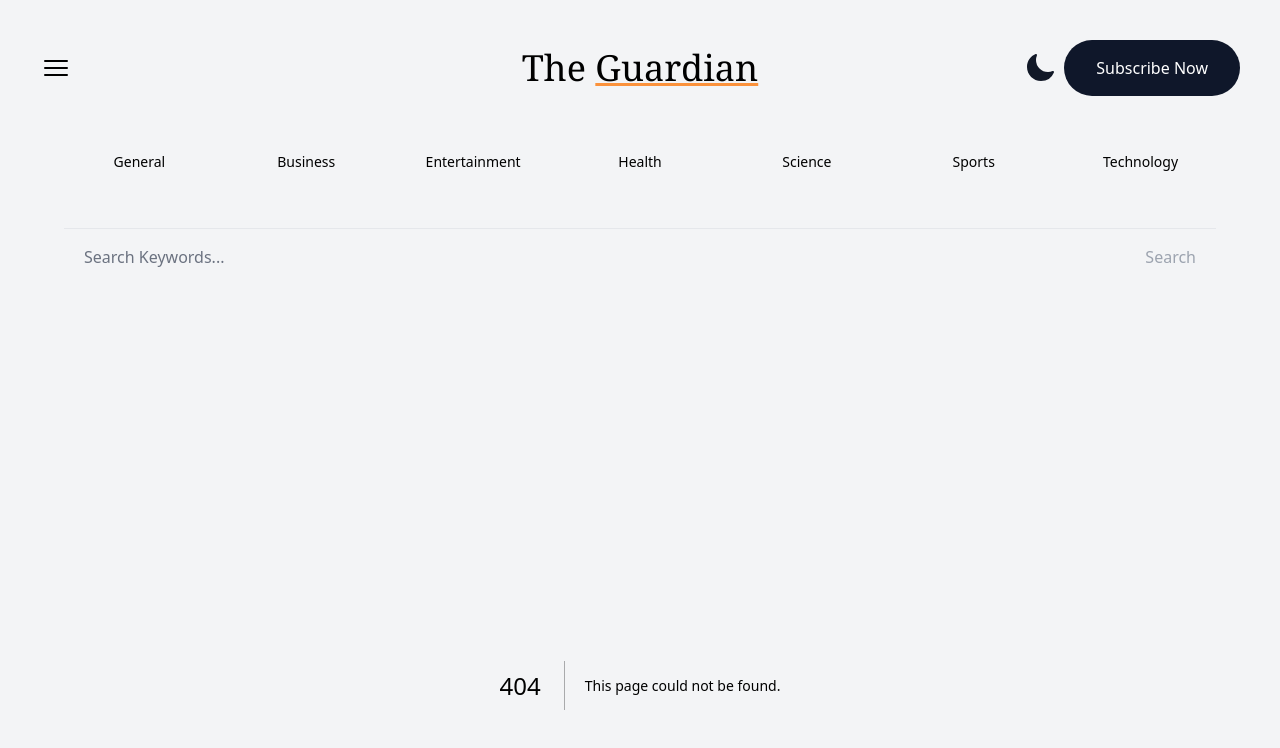
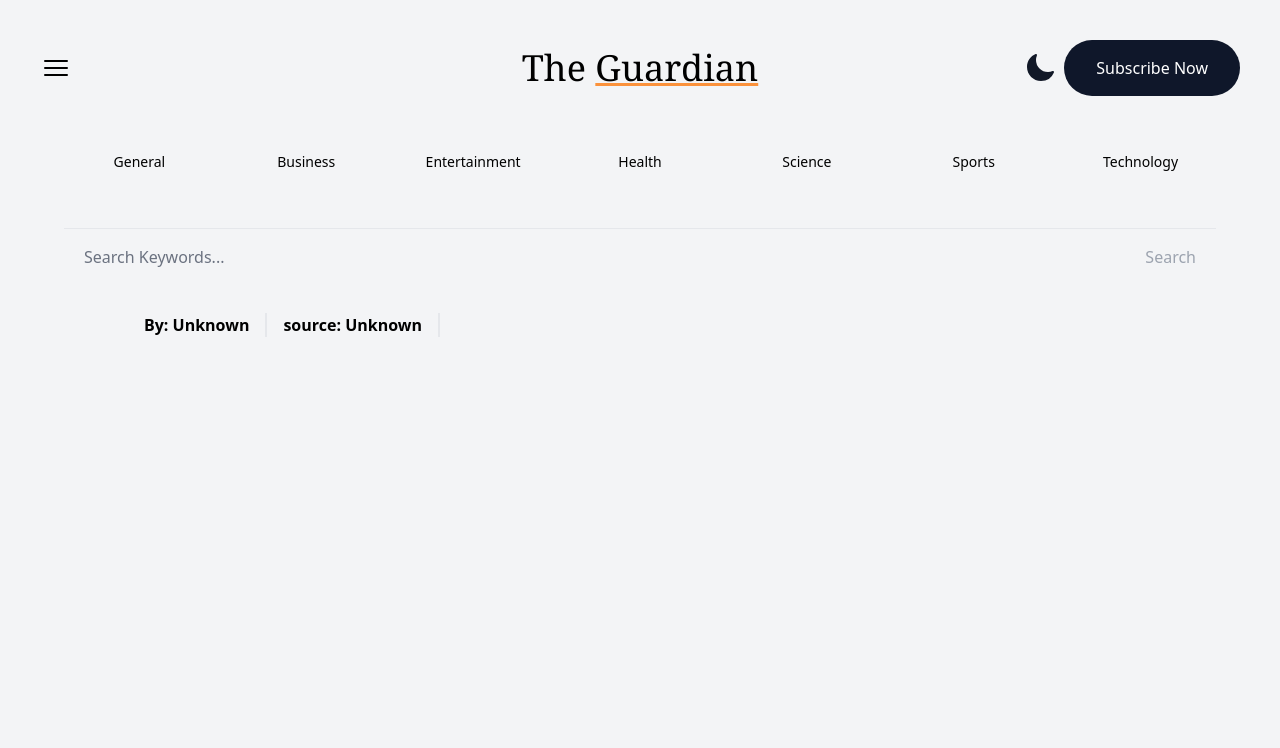
Before and after one commit to Rikard-Johansson97/news-app, a Next.js app: page /article in a window 1280 px wide. Before the commit this address had no page. Shown: the top 748 px of the page. Built offline with nearby package versions, Linux system fonts and the light colour scheme.

Commit message:
Added ArticlePage

```diff
--- /dev/null
+++ b/src/app/article/page.tsx
@@ -0,0 +1,47 @@
+/* eslint-disable @next/next/no-img-element */
+import Article from "@/components/Article/Article";
+import React, { FC } from "react";
+
+interface pageProps {
+  searchParams?: Article;
+}
+
+const page: FC<pageProps> = ({ searchParams }) => {
+  if (
+    (searchParams && Object.entries(searchParams).length === 0) ||
+    !searchParams
+  )
+    return <div>no search params</div>;
+
+  const article: Article = searchParams;
+
+  return (
+    <article>
+      <section className='flex flex-col lg:flex-row pb-24 px-0 lg:px-10'>
+        {article.image && (
+          <img
+            className='h-50 mx-w-md mx-auto md:max-w-lg lg:max-w-xl  object-cover rounded-lg shadow-md'
+            src={article.image}
+            alt={article.title}
+          />
+        )}
+        <div className='px-10'>
+          <h1 className='headerTitle px-0 no-underline pb-2'>
+            {article.title}
+          </h1>
+
+          <div className='flex divide-x-2 space-x-4'>
+            <h2 className='font-bold'>By: {article.author || "Unknown"}</h2>
+            <h2 className='font-bold pl-4'>
+              source: {article.source || "Unknown"}
+            </h2>
+            <p className='pl-4'>{article.published_at}</p>
+          </div>
+          <p className='pt-4'>{article.description}</p>
+        </div>
+      </section>
+    </article>
+  );
+};
+
+export default page;
--- a/src/app/globals.css
+++ b/src/app/globals.css
@@ -6,4 +6,7 @@
   .navLink{
     @apply hover:underline decoration-orange-400 text-center decoration-2 active:underline underline-offset-8 rounded-full p-4 cursor-pointer hover:font-bold capitalize hover:scale-110 transition-transform duration-200 ease-out
   }
+  .headerTitle{
+    @apply text-4xl font-serif capitalize px-10 pt-5 underline decoration-orange-400 decoration-2 underline-offset-4 decoration-double
+  }
 }
--- a/src/components/Article/Article.tsx
+++ b/src/components/Article/Article.tsx
@@ -1,6 +1,7 @@
 /* eslint-disable @next/next/no-img-element */
 import Image from "next/image";
 import React, { FC } from "react";
+import ReadMoreButton from "./ReadMoreButton";
 
 interface ArticleProps {
   article: Article;
@@ -27,7 +28,7 @@
             <p>{article.published_at}</p>
           </footer>
         </div>
-        {/* readmore */}
+        <ReadMoreButton article={article} />
       </div>
     </article>
   );
--- /dev/null
+++ b/src/components/Article/ReadMoreButton.tsx
@@ -0,0 +1,31 @@
+"use client";
+
+import { useRouter } from "next/navigation";
+import React, { FC } from "react";
+
+interface ReadMoreButtonProps {
+  article: Article;
+}
+
+const ReadMoreButton: FC<ReadMoreButtonProps> = ({ article }) => {
+  const router = useRouter();
+
+  function handleClick() {
+    const queryString = Object.entries(article)
+      .map(([key, value]) => `${key}=${value}`)
+      .join("&");
+    const url = `/article?${queryString}`;
+    console.log(url);
+    router.push(url);
+  }
+
+  return (
+    <button
+      className='bg-orange-400 h-10 rounded-b-lg dark:text-gray-900 hover:bg-orange-500'
+      onClick={handleClick}>
+      Read More
+    </button>
+  );
+};
+
+export default ReadMoreButton;
--- a/src/components/Header/DarkModeButton.tsx
+++ b/src/components/Header/DarkModeButton.tsx
@@ -1,4 +1,5 @@
 "use client";
+
 import { SunIcon, MoonIcon } from "@heroicons/react/24/solid";
 import { useTheme } from "next-themes";
 
```
